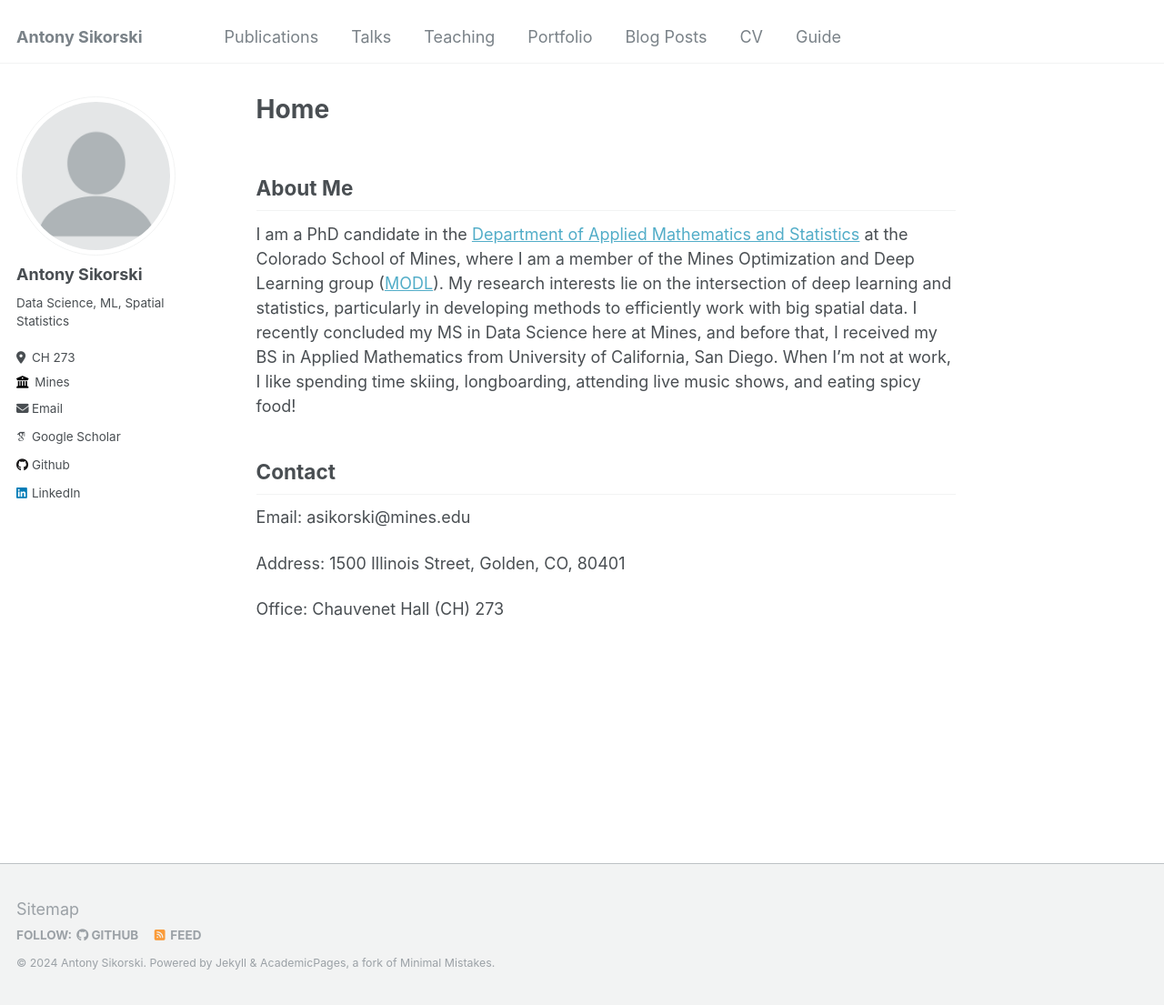
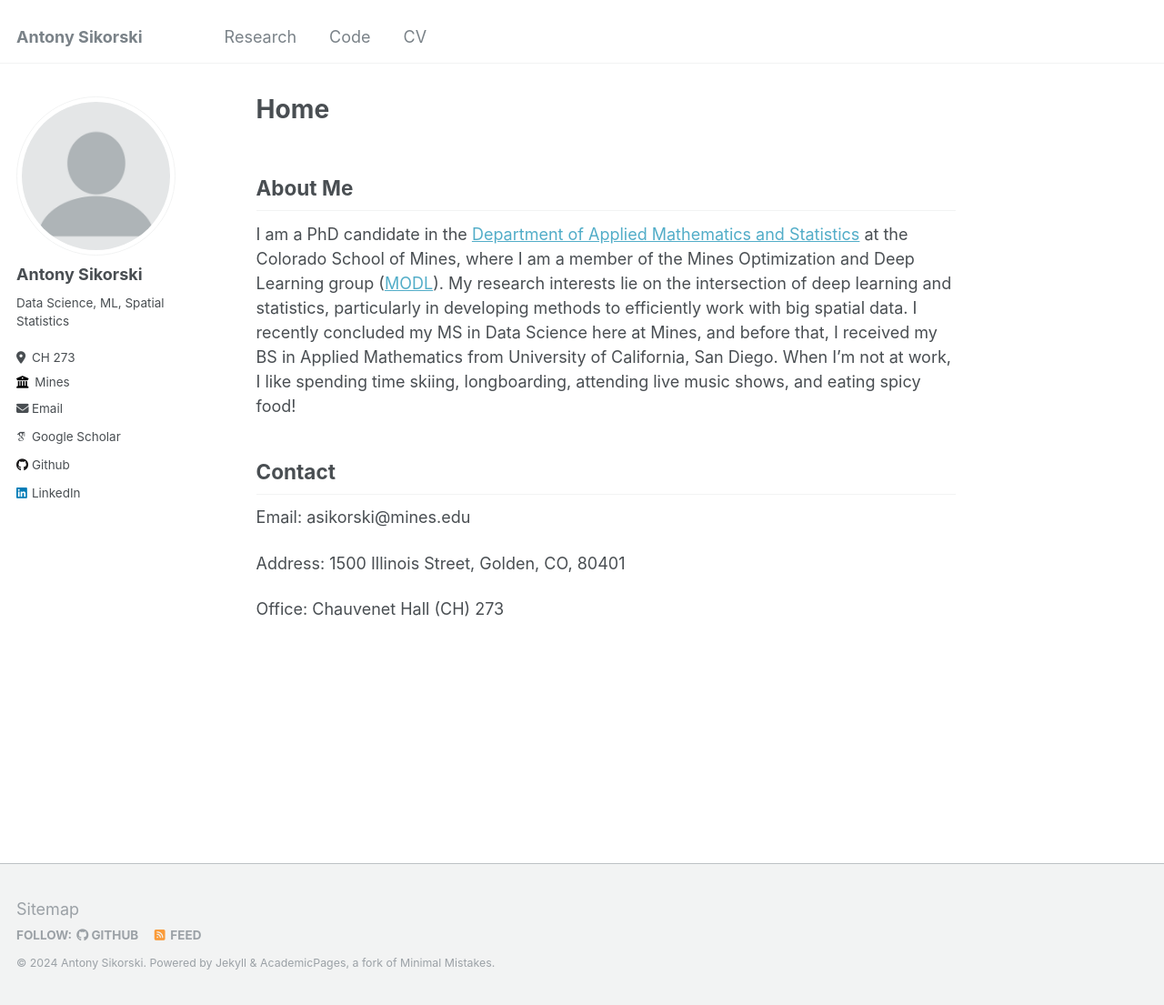
Before and after one commit to antonyxsik/antonyxsik.github.io, a Jekyll site: the page built from _pages/about.md, in a window 1280 px wide and 1105 px high. Shown: the whole window at 91% size. Built offline with Jekyll 4.4.1, drawn with Linux system fonts in a browser that asks for light colours; some web fonts are replaced.

Commit message:
Update navigation.yml

```diff
--- a/_data/navigation.yml
+++ b/_data/navigation.yml
@@ -1,22 +1,22 @@
 # main links links
 main:
-  - title: "Publications"
-    url: /publications/
+  - title: "Research"
+    url: /research/
 
-  - title: "Talks"
-    url: /talks/
+  - title: "Code"
+    url: /code/
 
-  - title: "Teaching"
-    url: /teaching/
+  # - title: "Teaching"
+  #   url: /teaching/
 
-  - title: "Portfolio"
-    url: /portfolio/
+  # - title: "Portfolio"
+  #   url: /portfolio/
 
-  - title: "Blog Posts"
-    url: /year-archive/
+  # - title: "Blog Posts"
+  #   url: /year-archive/
 
   - title: "CV"
     url: /cv/
 
-  - title: "Guide"
-    url: /markdown/
+  # - title: "Guide"
+  #   url: /markdown/
```
